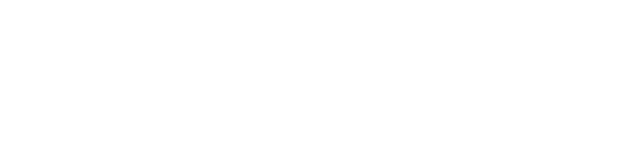
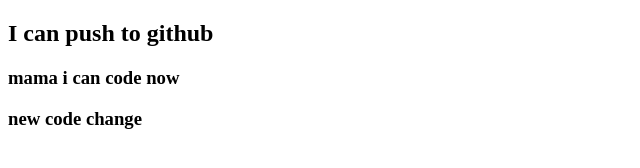
Before and after one commit to kshossain/new-repo, a plain HTML site: page index.html in a window 1280 px wide. Shown: the whole page, without its empty margins (0-640 px from the left). Drawn offline with Linux system fonts and the light colour scheme.

Commit message:
added header

```diff
--- a/index.html
+++ b/index.html
@@ -7,6 +7,8 @@
     <title>My First Github repo</title>
 </head>
 <body>
-
+    <h2>I can push to github</h2>
+    <h3>mama i can code now</h3>
+    <h3>new code change</h3>
 </body>
 </html>
```
